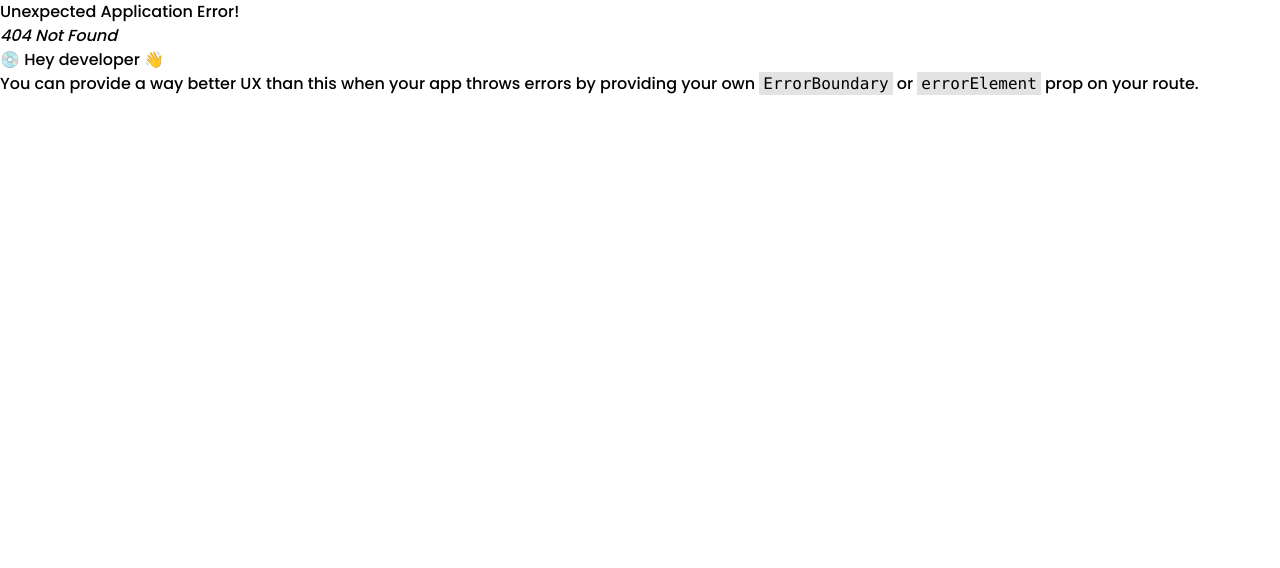
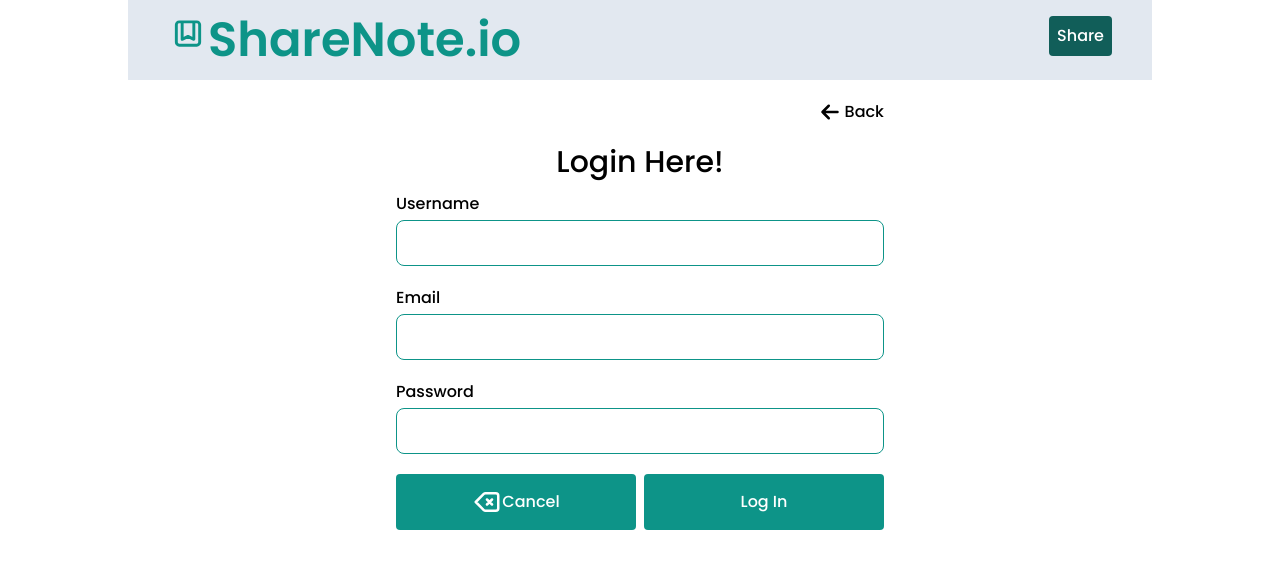
Before and after one commit to PhoePA/sharenote.io, a React (Vite) app: page /login in a window 1280 px wide. Before the commit this address had no page. Shown: the top 568 px of the page. Built offline with nearby package versions, Linux system fonts and the light colour scheme.

Commit message:
pagination and authform

```diff
--- /dev/null
+++ b/src/components/AuthForm.jsx
@@ -0,0 +1,136 @@
+import { Formik, Field, Form } from "formik";
+import * as Yup from "yup";
+
+import { ToastContainer, toast } from "react-toastify";
+import "react-toastify/dist/ReactToastify.css";
+
+//custom error message
+import StyledErrorMessage from "./StyledErrorMessage";
+import { ArrowSmLeftIcon, BackspaceIcon } from "@heroicons/react/outline";
+import { Link } from "react-router-dom";
+
+const AuthForm = ({ isLogin }) => {
+  const initialValues = {
+    username: "",
+    email: "",
+    password: "",
+  };
+
+  const AuthFormSchema = Yup.object({
+    username: Yup.string()
+      .trim()
+      .min(3, "Username is too Short!")
+      .max(20, "Username is too Long")
+      .required("Username is required!"),
+    email: Yup.string()
+      .trim()
+      .required("Email is required!")
+      .email("Please Enter an Valid Email Format!"),
+    password: Yup.string()
+      .trim()
+      .min(5, "Password is too Short!")
+      .max(25,"Password is too Long")
+      .required("Password is required!"),
+  });
+
+    const submitHandler = async (values) => {
+      console.log(values);
+    let API = `${import.meta.env.VITE_API}`;
+
+    if (isLogin) {
+      API = `${import.meta.env.VITE_API}/login`;
+    } else {
+      API = `${import.meta.env.VITE_API}/register`;
+    }
+  };
+
+  return (
+    <div>
+      <Formik
+        initialValues={initialValues}
+        onSubmit={submitHandler}
+        validationSchema={AuthFormSchema}
+      >
+        {() => (
+          <Form className="w-1/2 mx-auto  p-3">
+            <div>
+              <Link to={"/"} className=" flex justify-end items-center">
+                <ArrowSmLeftIcon width={30} height={40} /> Back
+              </Link>
+            </div>
+            <div className=" items-center">
+              <div>
+                {isLogin ? (
+                  <p className="text-center text-bold text-3xl mb-3 mt-3">
+                    Login Here!
+                  </p>
+                ) : (
+                  <p className="text-center text-bold text-3xl mb-3 mt-3">
+                    Register Here!
+                  </p>
+                )}
+              </div>
+            </div>
+            <div className="">
+              <label htmlFor="username" className="font-medium block mb-1">
+                Username
+              </label>
+              <Field
+                type="text"
+                name="username"
+                id="username"
+                className="text-lg border border-teal-600 p-2 w-full rounded-lg"
+              />
+
+              <StyledErrorMessage name="username" />
+            </div>
+            <div className="">
+              <label htmlFor="email" className="font-medium block mb-1">
+                Email
+              </label>
+              <Field
+                type="email"
+                name="email"
+                id="email"
+                className="text-lg border border-teal-600 p-2 w-full rounded-lg"
+              />
+
+              <StyledErrorMessage name="email" />
+            </div>
+            <div className="">
+              <label htmlFor="password" className="font-medium block mb-1">
+                Password
+              </label>
+              <Field
+                type="password"
+                name="password"
+                id="password"
+                className="text-lg border border-teal-600 p-2 w-full rounded-lg"
+              />
+
+              <StyledErrorMessage name="password" />
+            </div>
+            <div className="flex gap-2">
+              <button
+                type="button"
+                className="text-white  bg-teal-600 py-2 font-medium w-full rounded"
+              >
+                <Link to={"/"} className="flex items-center justify-center">
+                  <BackspaceIcon width={30} height={40} /> Cancel
+                </Link>
+              </button>
+              <button
+                type="submit"
+                className="text-white bg-teal-600 py-2 font-2xl w-full rounded"
+              >
+                {isLogin ? "Log In" : "Register"}
+              </button>
+            </div>
+          </Form>
+        )}
+      </Formik>
+    </div>
+  );
+};
+
+export default AuthForm;
--- a/src/components/StyledErrorMessage.jsx
+++ b/src/components/StyledErrorMessage.jsx
@@ -2,7 +2,7 @@ import { ErrorMessage } from "formik";
 
 const StyledErrorMessage = ({ name }) => {
   return (
-    <div className="text-red-600 font-medium font-mono mt-2 mb-5">
+    <div className="text-red-600 font-bold font-mono mt-2 mb-5">
       <ErrorMessage name={name} />
     </div>
   );
--- a/src/pages/Index.jsx
+++ b/src/pages/Index.jsx
@@ -8,20 +8,35 @@ import "react-toastify/dist/ReactToastify.css";
 const Index = () => {
   const [notes, setNotes] = useState([]);
   const [loading, setLoading] = useState(false);
+  const [currentPage, setCurrentPage] = useState(1);
+  const [totalPages, setTotalPages] = useState(1);
 
-  const getNotes = async () => {
+  const getNotes = async (pageNum) => {
     setLoading(true);
 
-    const response = await fetch(`${import.meta.env.VITE_API}/notes`);
-    const notes = await response.json();
+    const response = await fetch(`${import.meta.env.VITE_API}/notes?page=${pageNum}`);
+    const { notes, totalNotes, totalPages } = await response.json();
+    setTotalPages(totalPages);
     setNotes(notes);
 
     setLoading(false);
   };
 
   useEffect(() => {
-    getNotes();
-  }, []);
+    getNotes(currentPage);
+  }, [currentPage]);
+
+  const handlePre = () => {
+    if (currentPage > 1) {
+      setCurrentPage(currentPage - 1);
+    }
+  };
+
+  const handleNext = () => {
+    if (currentPage < totalPages) {
+      setCurrentPage(currentPage + 1);
+    }
+  };
 
   const customAlert = (message) => {
     toast.success(message, {
@@ -48,6 +63,26 @@ const Index = () => {
               customAlert={customAlert}
             />
           ))}
+          <div className="w-full flex items-center justify-center gap-3">
+            {currentPage > 1 && (
+              <button
+                type="button"
+                className="bg-teal-600 p-2 text-white rounded"
+                onClick={handlePre}
+              >
+                Previous Page
+              </button>
+            )}
+            {currentPage < totalPages && (
+              <button
+                type="button"
+                className="bg-teal-600 p-2 text-white rounded"
+                onClick={handleNext}
+              >
+                Next Page
+              </button>
+            )}
+          </div>
         </>
       ) : (
         <div className="flex flex-col justify-center items-center m-auto">
--- /dev/null
+++ b/src/pages/Login.jsx
@@ -0,0 +1,12 @@
+import React from 'react'
+import AuthForm from '../components/AuthForm'
+
+const Login = () => {
+  return (
+    <div>
+      <AuthForm isLogin={true}/>
+    </div>
+  )
+}
+
+export default Login
--- /dev/null
+++ b/src/pages/Register.jsx
@@ -0,0 +1,10 @@
+
+import AuthForm from '../components/AuthForm'
+
+const Register = () => {
+  return (
+    <div><AuthForm isLogin={false}/></div>
+  )
+}
+
+export default Register
```
Also changed, not shown: src/App.jsx (+10 -0 lines).
